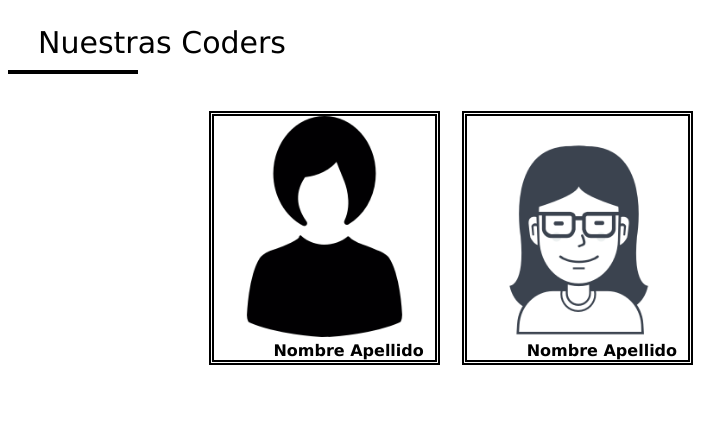
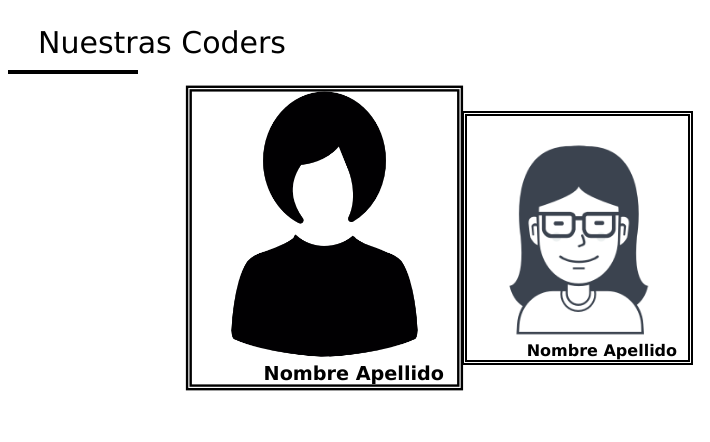
Before and after one commit to gabyx08/positioning-coders, a plain HTML site: page index.html in a window 1280 px wide. In both pictures the pointer is over the element 324 px from the left and 238 px from the top of the page. Shown: the top 442 px of the page, 0-710 px from the left. Drawn offline with Linux system fonts and the light colour scheme.

Commit message:
hover en la imagen

```diff
--- a/css/style.css
+++ b/css/style.css
@@ -27,7 +27,10 @@
     .nombre{
       font-family: verdana;
       font-weight: bold;
-      position: relative;
       float: right;
       margin-right: 5%;
     }
+
+    .imagen:hover{
+    transform: scale(1.2);
+    }
```
